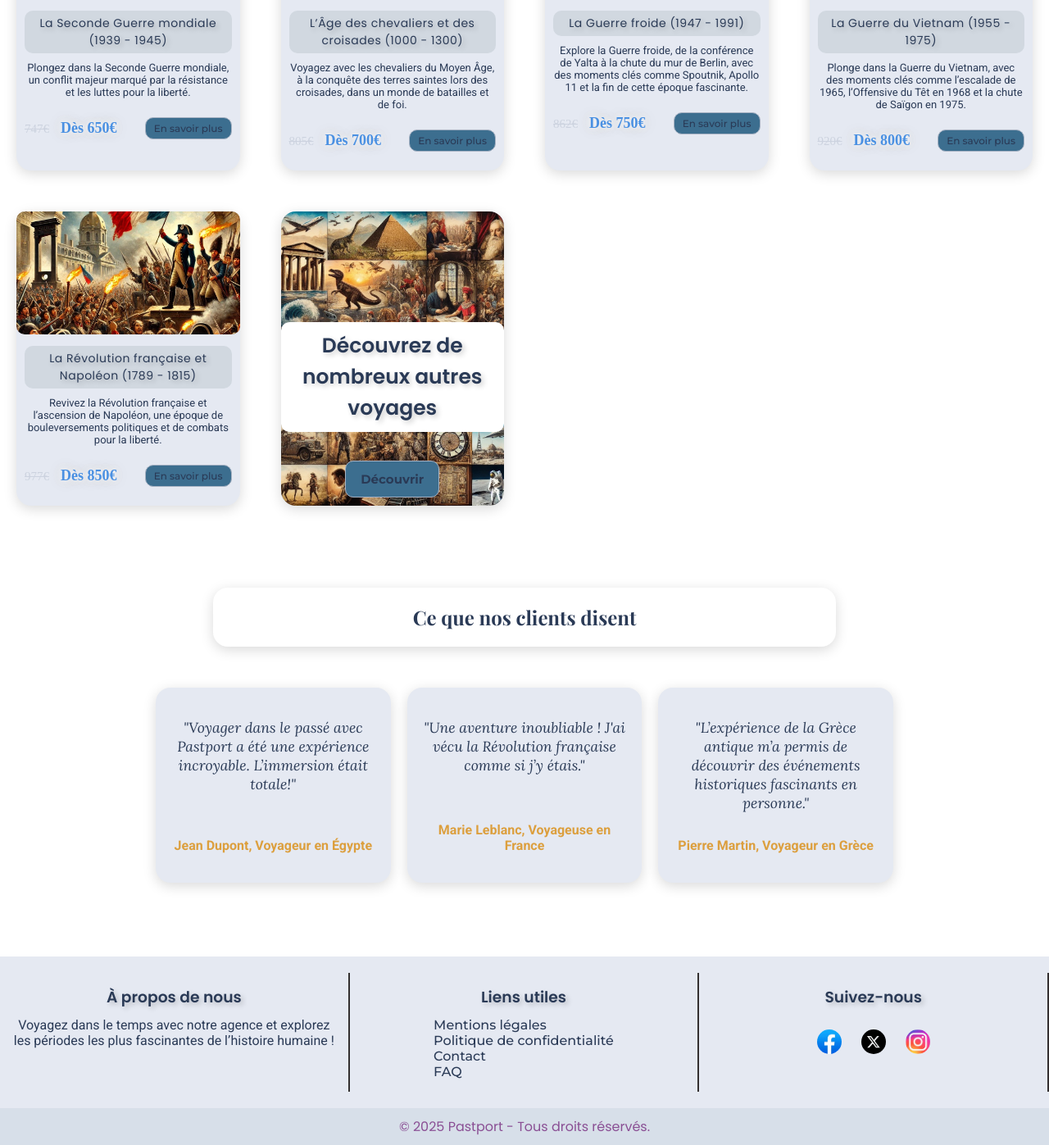
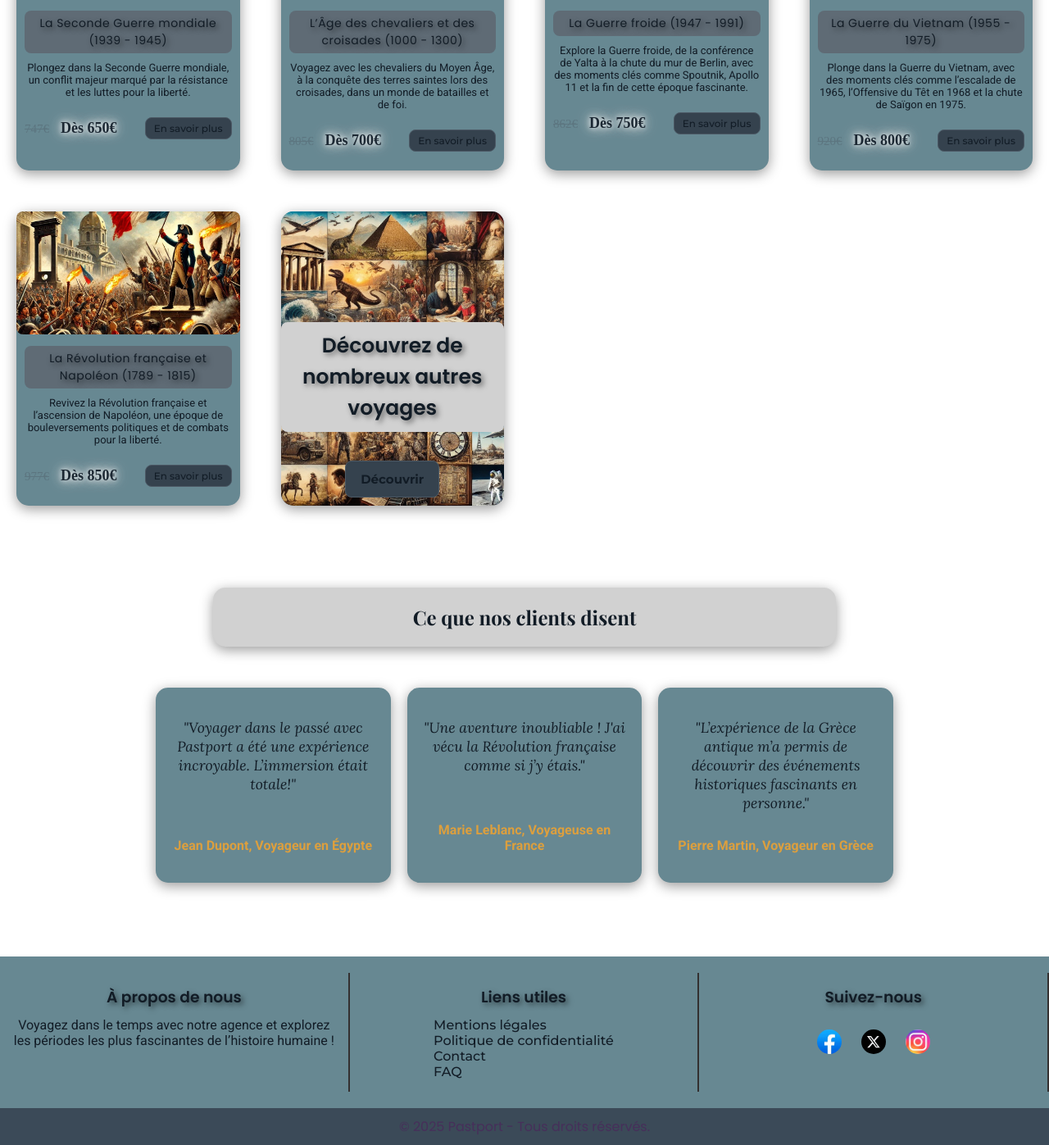
Before and after one commit to Yaelsm19/agence_voyage, a PHP site: page /agence_voyage/code_image/fichier_php/accueil.php in a window 1280 px wide. Shown: the part 939-2336 px from the top of the page at 82% size. Run offline with PHP 8.4, Linux system fonts and the light colour scheme; data comes from the database, SQL or seed files in the repository; some libraries are stand-ins or nearby versions.

Commit message:
avancement mode_sombre_clair

```diff
--- a/code_image/fichier_css/variables_clair.css
+++ b/code_image/fichier_css/variables_clair.css
@@ -1,15 +1,15 @@
 @import url('https://fonts.googleapis.com/css2?family=Playfair+Display:wght@700&family=Poppins:wght@400;600&family=Roboto:wght@300;400;700&family=Lora:ital@1&family=Montserrat:wght@500;700&display=swap');
 
 :root {
-    --couleur-primaire-fond: #E5E9F2; /* Fond clair mais pas trop, un bleu pâle */
-    --couleur-secondaire-fond: #D1D8E0; /* Fond secondaire légèrement plus foncé */
-    --couleur-textes: #2A3A56; /* Texte foncé mais agréable, sans être trop intense */
-    --couleur-placeholder: #A7B2C3; /* Gris clair pour les placeholders */
-    --couleur-bandeau-texte: #8A4F94; /* Texte bandeau en violet modéré */
+    --couleur-primaire-fond: #678892;
+    --couleur-secondaire-fond: #5F6B75;
+    --couleur-textes: #121C26;
+    --couleur-placeholder: #4C5965;
+    --couleur-bandeau-texte: #472F5A;
 
-    --couleur-fond-bandeau: #D7DFE9; /* Fond bandeau doux, pas trop clair */
-    --couleur-fond-GrandTitre-vid: #FFFFFF; /* Fond transparent pour les vidéos */
-    --couleur-fond-bouton: #3C6E8F; /* Bleu plus foncé pour un bouton contrasté mais pas trop */
+    --couleur-fond-bandeau: #3B4A58;
+    --couleur-fond-GrandTitre-vid: #D1D1D1;
+    --couleur-fond-bouton: #35424e;
 
     --police-bouton: 'Montserrat', sans-serif;
     --police-grand-titre: 'Playfair Display', serif;
@@ -19,19 +19,19 @@
     --police-citation: 'Lora', serif;
     --police-lien: 'Montserrat', sans-serif;
 
-    --couleur-survol-bouton: #4A7F99; /* Survol bouton avec une teinte un peu plus foncée */
-    --couleur-survol-texte: #2B4A6A; /* Texte survolé plus sombre, mais pas trop */
-    --couleur-survol-bordure: #4A7F99; /* Bordure survolée de la même teinte que le bouton */
-    --scale-bouton: scale(1.15);
-    --scale-voyage: scale(1.15);
+    --couleur-survol-bouton: #2A3D47;
+    --couleur-survol-texte: #0F1924;
+    --couleur-survol-bordure: #2A3D47;
+    --scale-bouton: scale(1.10);
+    --scale-voyage: scale(1.10);
 
-    --bordure_bouton: 1px solid #A7B2C3; /* Bordure bouton avec un gris doux */
-    --ombre-box: 0px 4px 16px rgba(0, 0, 0, 0.15); /* Ombre légère pour un effet subtile */
-    --ombre-texte-Titre: 3px 3px 6px rgba(0, 0, 0, 0.2); /* Ombre modérée sur les titres */
+    --bordure_bouton: 1px solid #4C5965;
+    --ombre-box: 0px 4px 16px rgba(0, 0, 0, 0.4);
+    --ombre-texte-Titre: 3px 3px 6px rgba(0, 0, 0, 0.5);
     --font-style-placeholder: italic;
-    --border-radius-element: 10px;
-    --border-radius-box: 18px;
+    --border-radius-element: 8px;
+    --border-radius-box: 15px;
 
-    --couleur-prix: #4A90E2; /* Bleu doux pour les prix */
-    --couleur-prix-ancien: #A7B2C3; /* Gris doux pour le prix ancien */
+    --couleur-prix: #1C2833;
+    --couleur-prix-ancien: #4C5965;
 }
--- a/code_image/fichier_java/changer_mode.js
+++ b/code_image/fichier_java/changer_mode.js
@@ -22,16 +22,19 @@ function change_image(mode) {
     let favori = document.getElementById('favori');
     let people = document.getElementById('people');
     let info = document.getElementById('info');
+    let logo = document.getElementById('logo');
 
     if (favori && people && info) {
         if (mode === 'sombre') {
             favori.src = '../Image/image_icône/favori.png';
             people.src = '../Image/image_icône/people.png';
             info.src = '../Image/image_icône/info.png';
+            logo.src = '../Image/image_icône/Passport_logo.png';
         } else {
             favori.src = '../Image/image_icône/favori_mode_clair.png';
             people.src = '../Image/image_icône/people_mode_clair.png';
             info.src = '../Image/image_icône/info_mode_clair.png';
+            logo.src = '../Image/image_icône/Passport_logo_mode_clair.png';
         }
     }
 }
--- a/code_image/fichier_php/header.php
+++ b/code_image/fichier_php/header.php
@@ -7,7 +7,7 @@ if (session_status() == PHP_SESSION_NONE) {
 
 
 <header class="container1">
-        <img src="..\Image\image_icône\Passport_logo.png" alt="logo_site" class="logo">
+        <img src="..\Image\image_icône\Passport_logo.png" alt="logo_site" class="logo" id="logo">
         <img src="..\Image\image_icône\mode_sombre.png" alt="logo_mode_sombre" class="logo" id="mode-toggle">
         <nav class="nav_lien">
             <a href="accueil.php" class="lien_accueil">Accueil</a>
```
Also changed, not shown: code_image/Image/image_icône/Passport_logo_mode_clair.png (added), code_image/Image/image_icône/favori _mode_clair.png (deleted), code_image/Image/image_icône/favori_mode_clair.png (added), code_image/Image/image_icône/info _mode_clair.png (deleted), code_image/Image/image_icône/info_mode_clair.png (added), code_image/Image/image_icône/people_mode_clair.png.
